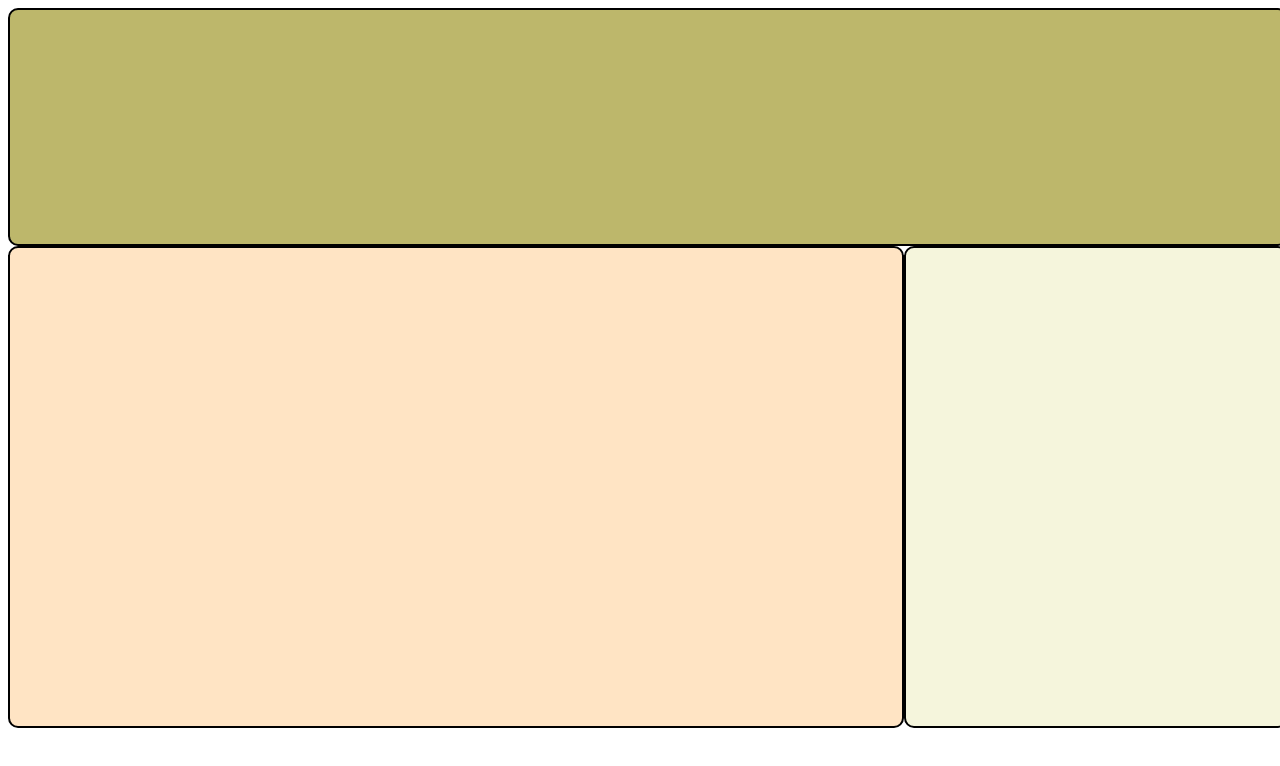
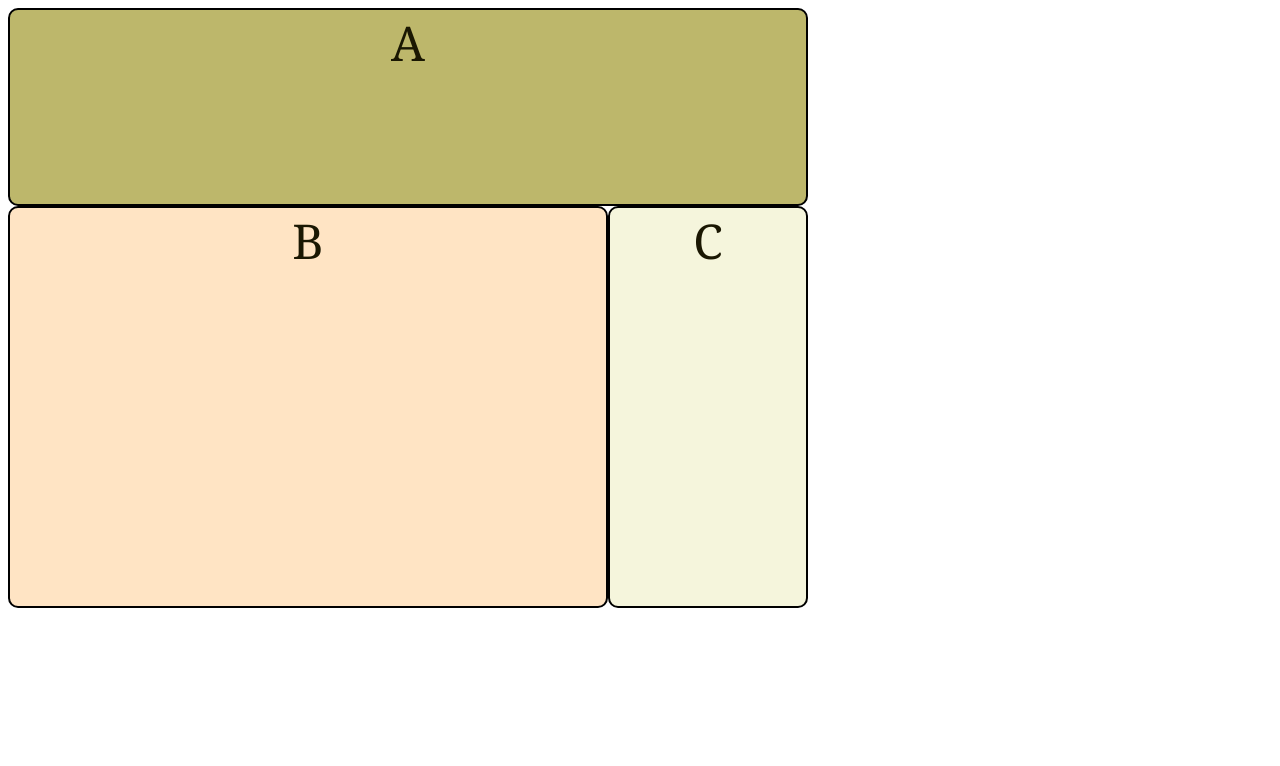
Before and after one commit to DrewMas/HTML_CSS, a plain HTML site: page Home work 2/index.html in a window 1280 px wide. Drawn offline with Linux system fonts and the light colour scheme.

Commit message:
Box namings have been added to HW model 1

```diff
--- a/Home work 2/index.html
+++ b/Home work 2/index.html
@@ -7,11 +7,15 @@
 
 
             .bigBox {
-                width: 1280px;
-                height: 720px;
+                width: 800px;
+                height: 600px;
                 box-sizing: border-box;
+                text-align: center;
+                color:#1a1702;
+                font-family: 'Linux Libertine', 'Georgia', 'Times', 'sans-serif';
+                font-size: xxx-large;
+
             }
-
 
             .topBox {
                 width: 100%;
@@ -26,13 +30,13 @@
             }
 
             .lowBoxLeft {
-                width: 70%;
+                width: 75%;
                 height: 100%;
                 background: bisque;
             }
 
             .lowBoxRight {
-                width: 30%;
+                width: 25%;
                 height: 100%;
                 background: beige;
             }
@@ -42,14 +46,16 @@
                 border-radius: 10px;
                 box-sizing: border-box;
             }
+
+
         </style>
     </head>
     <body>
         <div class="bigBox">
-            <div class="topBox border"></div>
+            <div class="topBox border">A</div>
             <div class="lowBox">
-                <div class="lowBoxLeft border"></div>
-                <div class="lowBoxRight border"></div>
+                <div class="lowBoxLeft border">B</div>
+                <div class="lowBoxRight border">C</div>
             </div>
         </div>
     </body>
```
